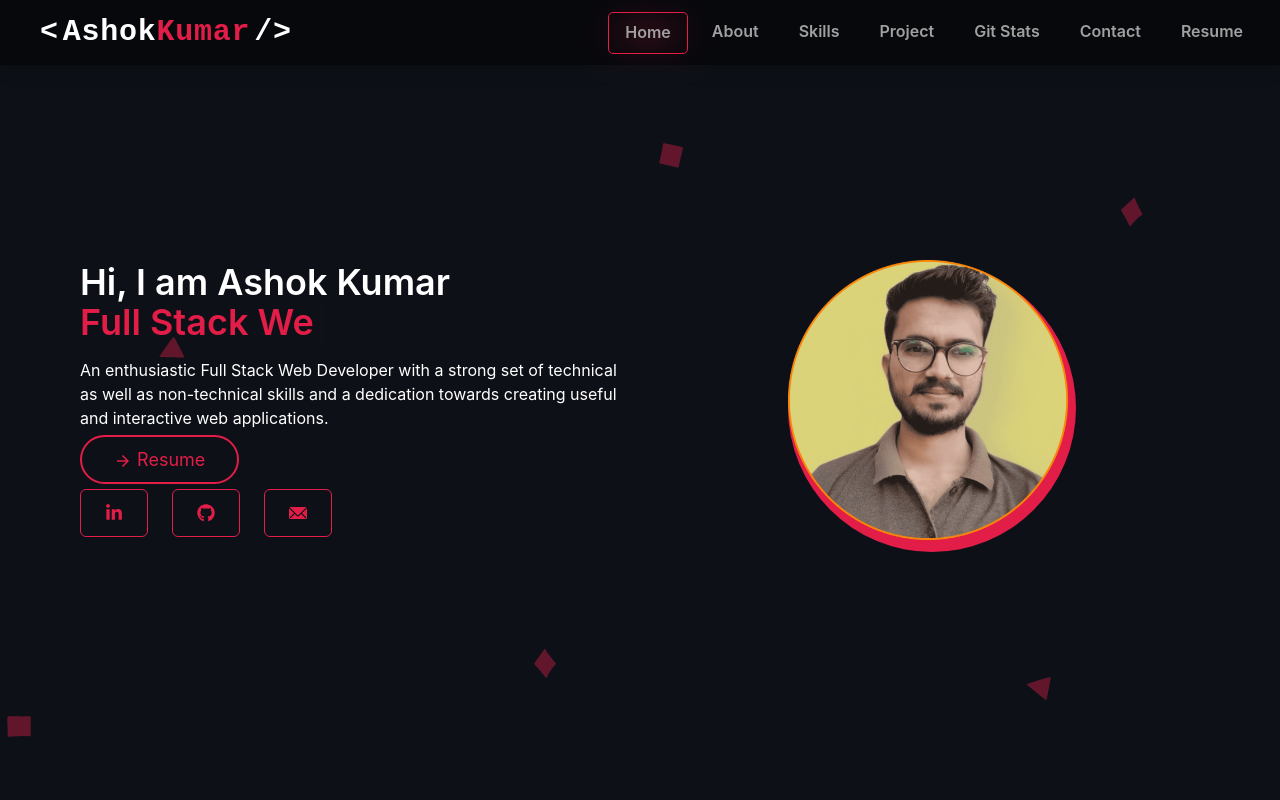
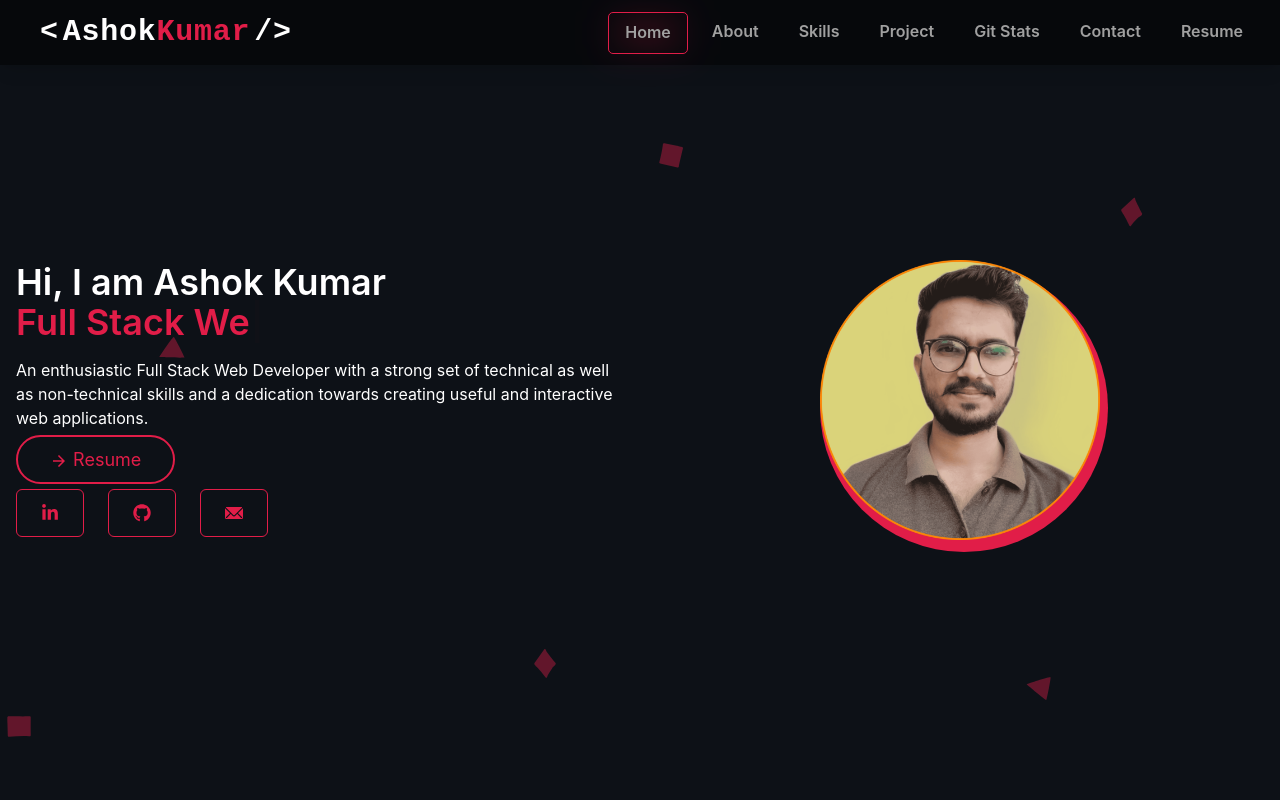
Before and after one commit to AshokPrjapati/AshokPrjapati.github.io, a React (Create React App) app: page / in a window 1280 px wide. Shown: the top 800 px of the page. Built offline with nearby package versions, Linux system fonts and the light colour scheme.

Commit message:
refactor: update Container maxW to 8xl and replace div with Box for consistent layout

```diff
--- a/src/App.tsx
+++ b/src/App.tsx
@@ -40,7 +40,7 @@ const App: React.FC = () => {
 
     return (
       <Box key={index} id={path} bg={bg}>
-        <Container pt={{ base: "40px", md: 0 }} maxW="6xl" minH="100vh">
+        <Container pt={{ base: "40px", md: 0 }} maxW="8xl" minH="100vh">
           <Component />
         </Container>
       </Box>
@@ -49,10 +49,10 @@ const App: React.FC = () => {
 
   return (
     <ErrorBoundary>
-      <div className="App">
+      <Box className="App">
         <Navbar />
         {MODULES_DATA.map((module, index) => renderModule(module, index))}
-      </div>
+      </Box>
     </ErrorBoundary>
   );
 };
```
